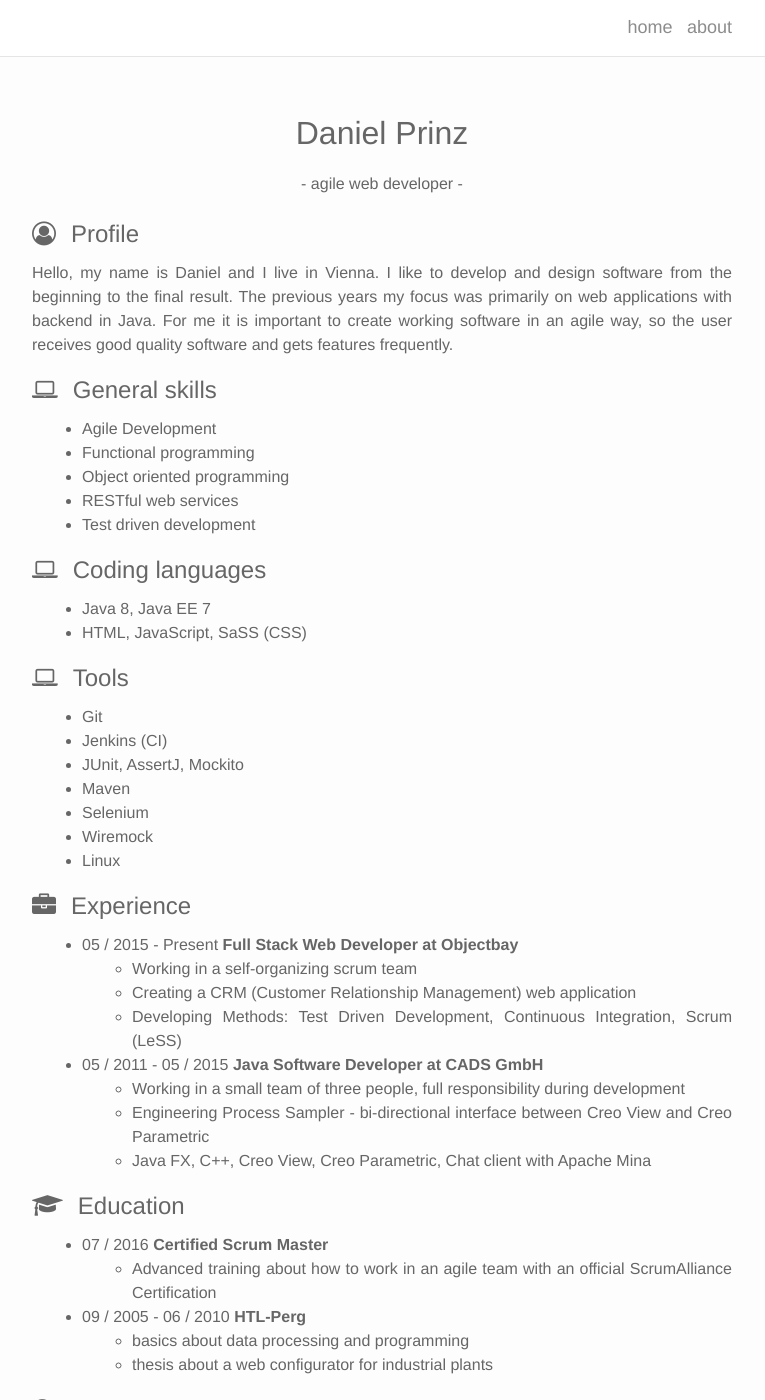
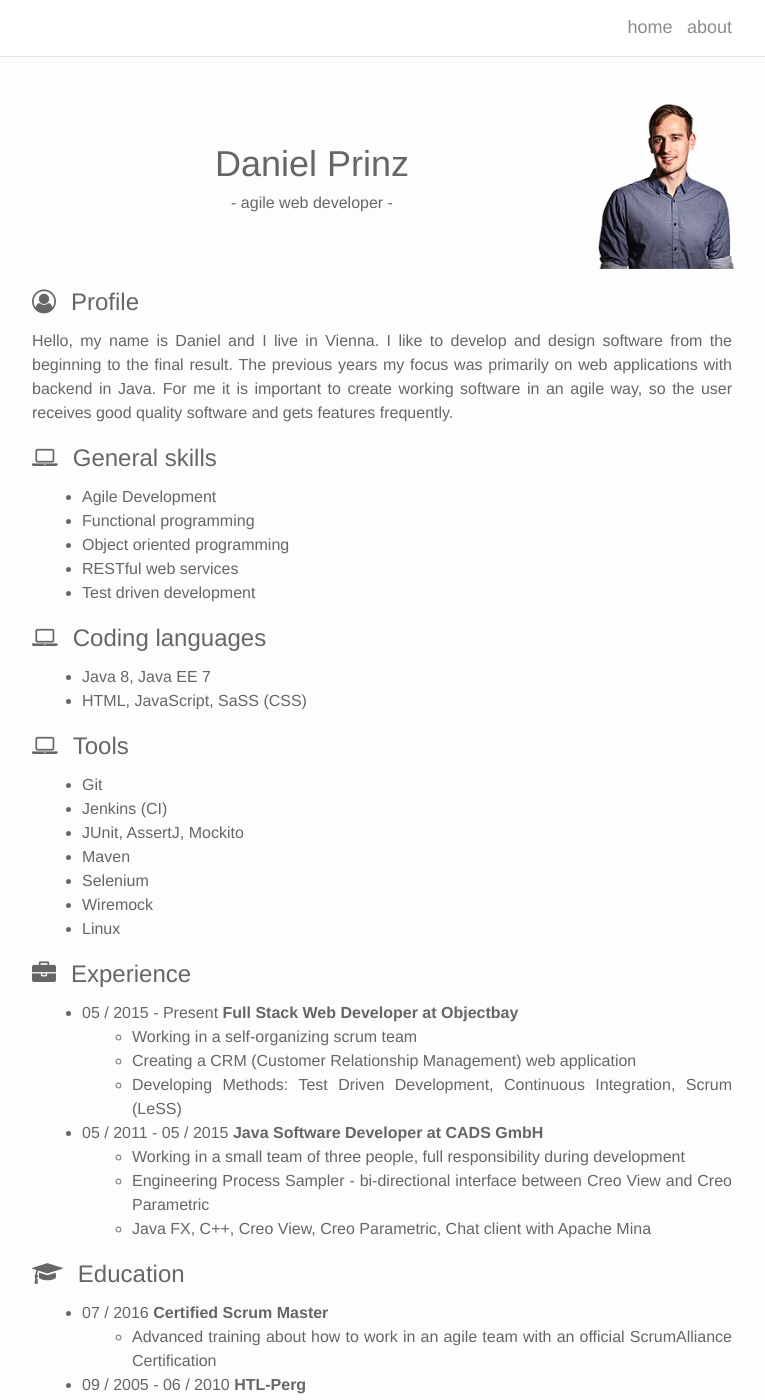
Before and after one commit to danielprinz/danielprinz.github.io, a Jekyll site: the page built from cv/cv.md, in a window 1280 px wide and 1400 px high. Shown: the whole window, without its empty margins (258-1023 px from the left). Built offline with Jekyll 4.4.1, drawn with Linux system fonts in a browser that asks for light colours; some of the changed text lies outside the part shown.

Commit message:
added a profile picture to cv

```diff
--- a/_layouts/cv.html
+++ b/_layouts/cv.html
@@ -5,6 +5,7 @@ layout: default
 
   <header class="cv-header">
     <h1 class="cv-title">{{ page.title }}</h1>
+    <img class="cv-profile-pic" alt="profile picture" src="/img/profile_pic.png">
     <h5 class="cv-description"> - {{ page.description }} - </h5>
   </header>
 
--- a/_sass/_cv.scss
+++ b/_sass/_cv.scss
@@ -1,9 +1,30 @@
-.cv-title{
-    margin-bottom: 20px;
+$profile-pic-width: 150px;
+
+.cv-header{
+    display: grid;
+    grid-template-columns: 80% $profile-pic-width;
+
+    .cv-profile-pic{
+        width: $profile-pic-width;
+        grid-row-end: span 2;
+    }
+
+    .cv-title{
+        align-self: end;
+        margin-bottom: 15px;
+    }
+}
+
+
+@media screen and (max-width: 800px){
+    .cv-header{
+        grid-template-columns: 70% $profile-pic-width;
+    }
 }
 
 .cv-description{
     font-size: 16px;
+    margin-top: 0;
     margin-bottom: 25px;
 }
 
@@ -17,6 +38,7 @@
 
 .cv {
     h1 {
+        font-size: 36px;
         margin-bottom: 20px;
     }
     h2 {
```
Also changed, not shown: cv/cv.md (+0 -1 lines), 2 other files.
